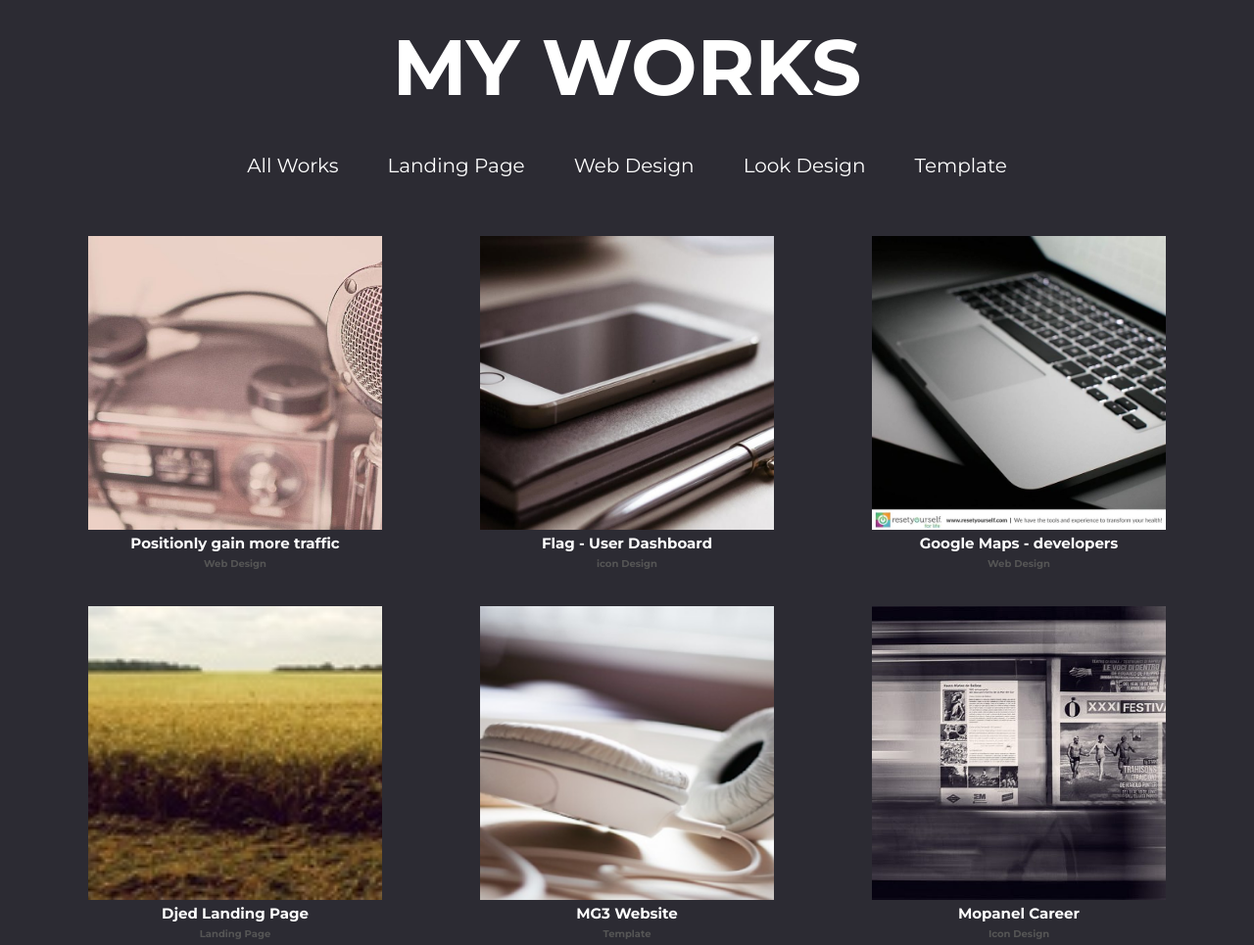
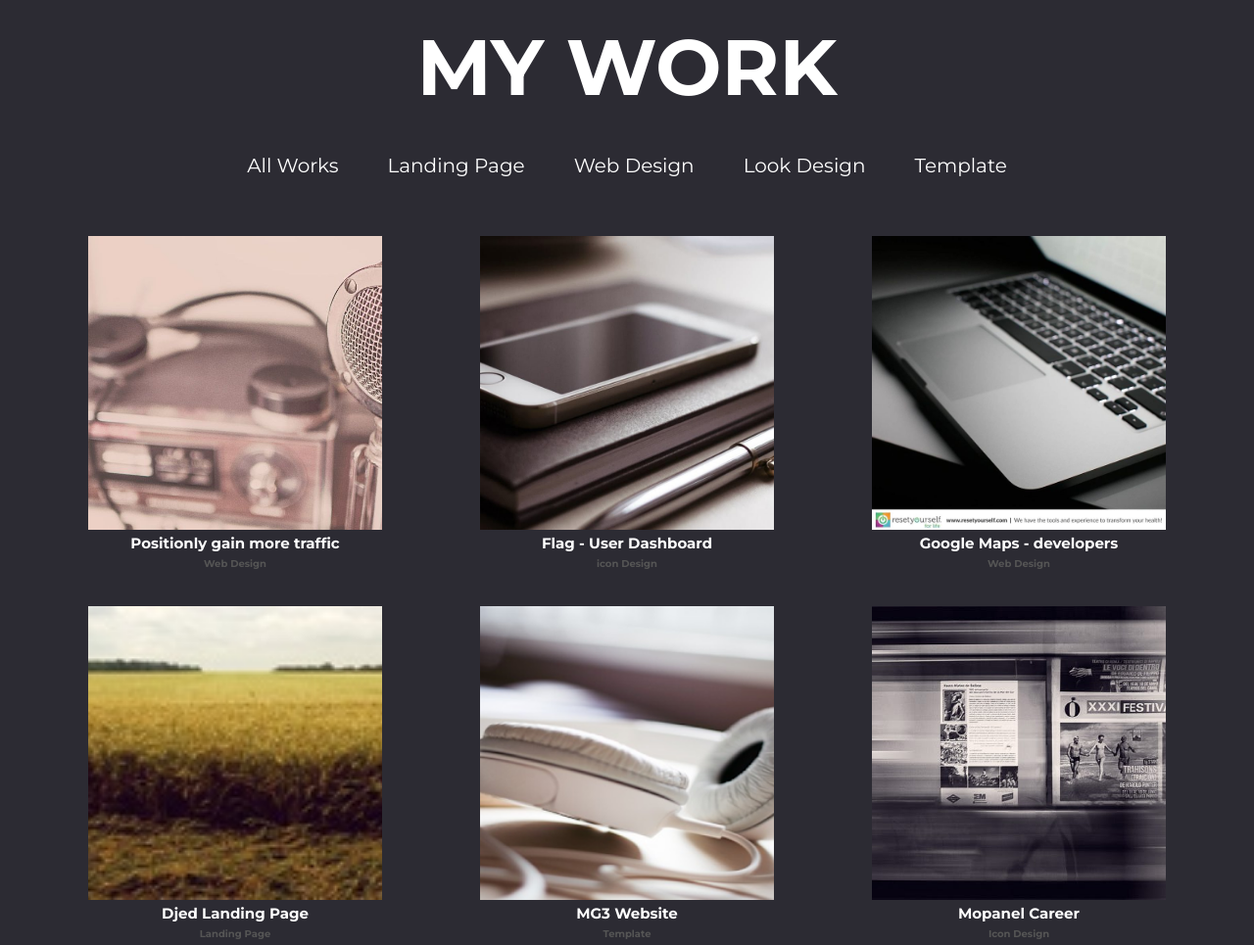
Before and after one commit to kimjehan/my-works, a plain HTML site: page index.html in a window 1280 px wide. Shown: the whole page at 98% size. Drawn offline with Linux system fonts and the light colour scheme.

Commit message:
H1 поменял еще раз

```diff
--- a/index.html
+++ b/index.html
@@ -8,7 +8,7 @@
   </head>
   <body>
     <div class="logo">
-      <h1>MY WORKS</h1>
+      <h1>MY WORK</h1>
     </div>
     <div class="menu">
       <ul>
```
